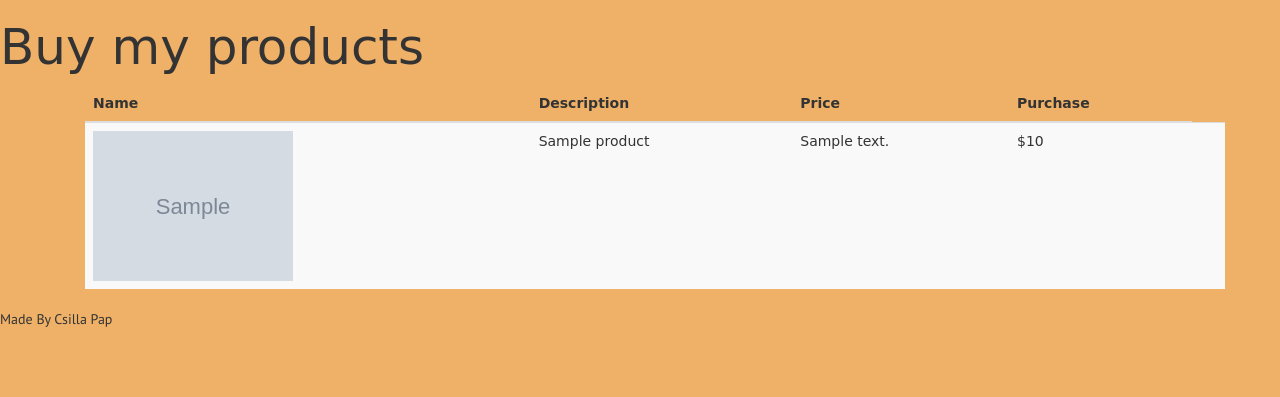
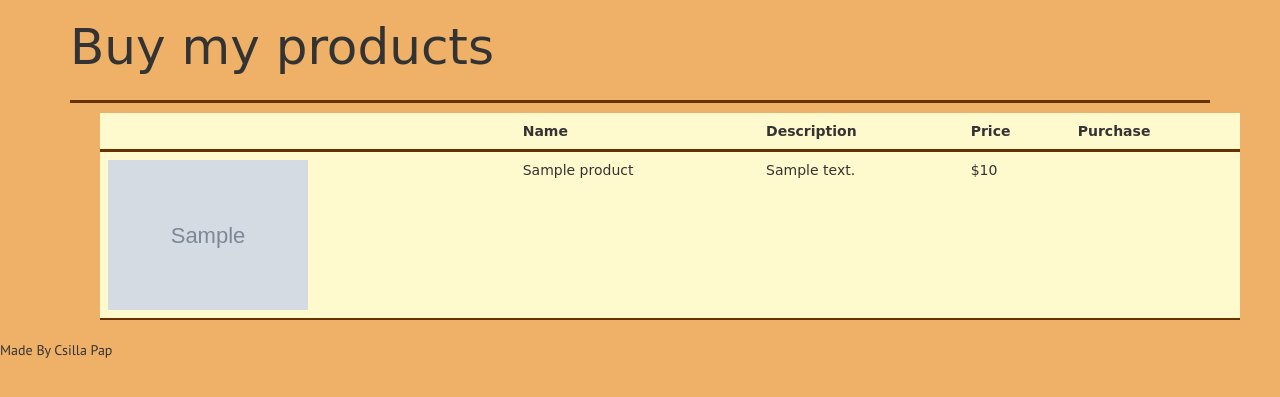
Before and after one commit to csillpap/LulusDogForum, a Django app: template products/templates/products_list.html in a window 1280 px wide. Shown: the part 52-449 px from the top of the page. Run offline with Django 3.2, Linux system fonts and the light colour scheme; the template is opened without the code that fills it: most values are stand-ins (such as "Sample title", 1, 10 or a date in 2020); grey boxes marked "Sample" are stand-in pictures; some libraries are stand-ins or nearby versions; some web fonts are replaced.

Commit message:
Style the products page

```diff
--- a/products/templates/products.html
+++ b/products/templates/products.html
@@ -1,8 +1,10 @@
 {% extends "base.html" %}
 {% block content %}
-    <h1>Buy my products</h1>
     <div class="container">
-        {% block productscontent %}
-        {% endblock %}
+        <h1 class="page-title">Buy my products</h1>
+        <div class="container">
+            {% block productscontent %}
+            {% endblock %}
+        </div>
     </div>
 {% endblock %}
--- a/products/templates/products_list.html
+++ b/products/templates/products_list.html
@@ -5,6 +5,7 @@
     <table class="table table-striped">
         <thead>
             <tr>
+                <th></th>
                 <th>Name</th>
                 <th>Description</th>
                 <th>Price</th>
--- a/static/css/style.css
+++ b/static/css/style.css
@@ -86,6 +86,11 @@ a.navbar-brand {
 
 /* Blog and forum page */
 
+.page-title {
+    border-bottom: #663300 solid 3px;
+    padding-bottom: 25px;
+}
+
 h2 > a {
     color: #663300;
 }
@@ -98,6 +103,23 @@ h2 > a:hover {
 
 .post-container {
     border-bottom: #663300 solid 2px;
+}
+
+/* Products */
+
+thead {
+    border-bottom: #663300 solid 3px;
+    padding-bottom: 25px;
+}
+
+tr {
+    background-color: #FFFACD;
+    border-bottom: #663300 solid 2px
+}
+
+.table-striped>tbody>tr:nth-of-type(odd) {
+    background-color: #FFFACD;
+    border-bottom: #663300 solid 2px
 }
 
 @media (max-width: 575px) {
```
